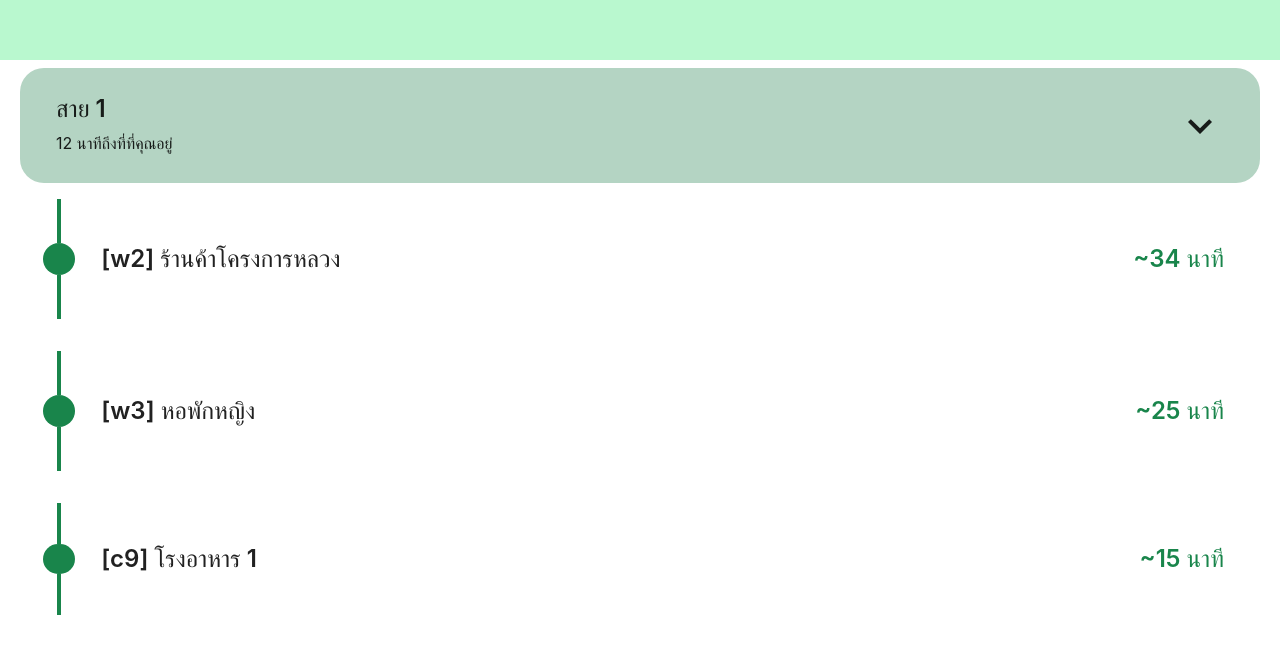
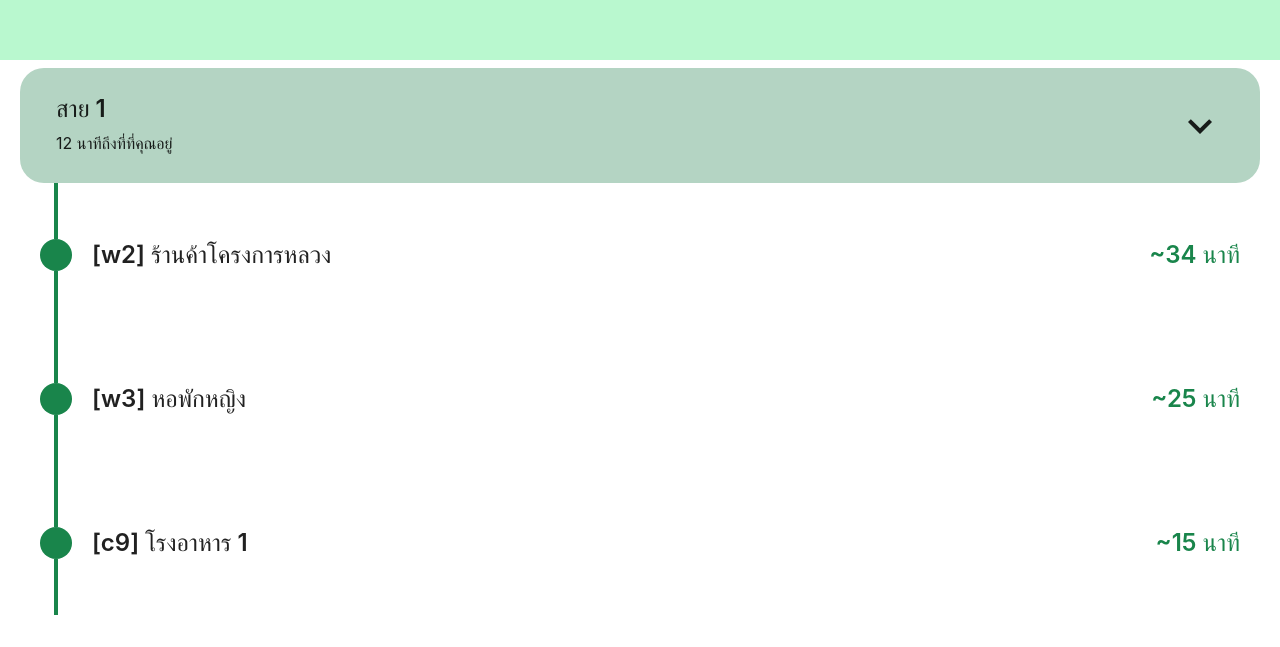
Before and after one commit to Talai-Next/frontend, a React (Vite) app: page / in a window 1280 px wide. Shown: the part 642-1289 px from the top of the page. After the commit the page ends 1265 px from the top, so only its background shows below. Built offline with nearby package versions, Linux system fonts and the light colour scheme.

Commit message:
strict gap between vertical line

```diff
--- a/src/components/LineCardInfo.jsx
+++ b/src/components/LineCardInfo.jsx
@@ -23,26 +23,31 @@ function LineCardInfo({line, time, lineInfo}){
                             </div>
                         </div>
                     </CardContent>
-                    {stops.map((stop, index) =>
-                    <CardContent className='flex h-38'>
-                        <div className="flex flex-col w-[50px] justify-center items-center">
-                            {/* Vertical Line - Top Half */}
-                            <div className="w-[4px] h-11 bg-[#19854B]"></div>
-                            {/* Circle in the center */}
+    {stops.map((stop, index) => (
+        <CardContent sx={{ mt: 0, padding: "0 !important" }} className="flex ml-5 h-36 items-center">
+            {/* Timeline Column */}
+            <div className="flex flex-col flex-1 items-center w-[50px] h-full">
+                {/* Top Line */}
+                <div className="w-[4px] flex-1 bg-[#19854B]"></div>
+                {/* Stop Circle */}
                 <div className="w-8 h-8 bg-[#19854B] rounded-full"></div>
-                            {/* Vertical Line - Bottom Half */}
-                            <div className="w-[4px] h-11 bg-[#19854B]"></div>
+                {/* Bottom Line */}
+                <div className="w-[4px] flex-1 bg-[#19854B]"></div>
             </div>
-                        <div className='flex px-5 w-screen justify-between items-center font-semibold'>
+
+            {/* Stop Details */}
+            <div className="flex px-5 h-full w-full justify-between items-center font-semibold">
                 <div>
                     <h2>[{stop.id}] {stop.name}</h2>
                 </div>
                 <div>
-                                <h2 className='text-[#19854B]'>~{stop.time} นาที</h2>
+                    <h2 className="text-[#19854B]">~{stop.time} นาที</h2>
                 </div>
             </div>
         </CardContent>
-                    )}
+    ))}
+
+
                 </Card>
 
             </Box>
```
Lines whose indentation alone changed are shown as unchanged.
